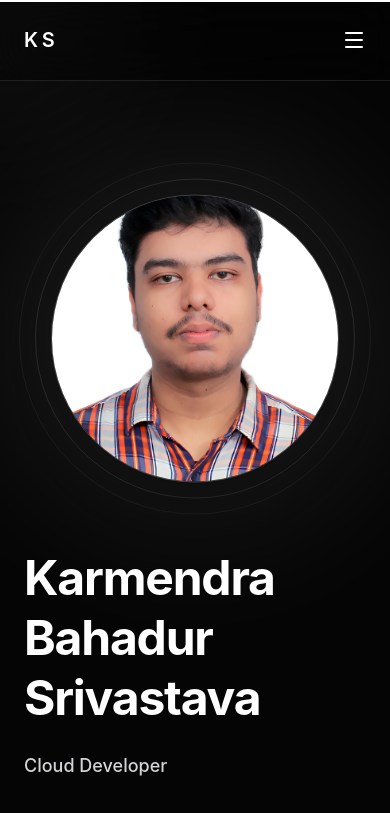
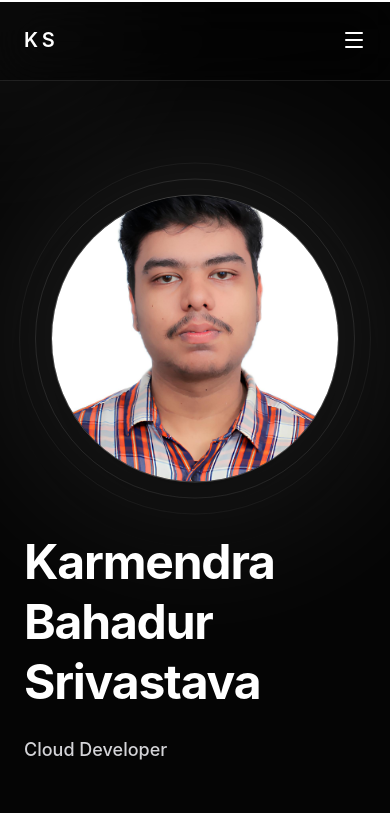
Before and after one commit to Karmendra55/My-Portfolio, a React (Vite) app: page / in a window 390 px wide. Shown: the top 813 px of the page. Built offline with nearby package versions, Linux system fonts and the light colour scheme.

Commit message:
Update Hero.tsx

```diff
--- a/src/sections/hero/Hero.tsx
+++ b/src/sections/hero/Hero.tsx
@@ -9,7 +9,7 @@
   return (
     <section className="min-h-screen flex items-center relative pt-24 lg:pt-0">
       <Container>
-        <div className="grid lg:grid-cols-2 gap-16 items-center">
+        <div className="grid lg:grid-cols-2 gap-12 lg:gap-16 items-center">
 
           {/* TEXT COLUMN */}
           <motion.div
```
